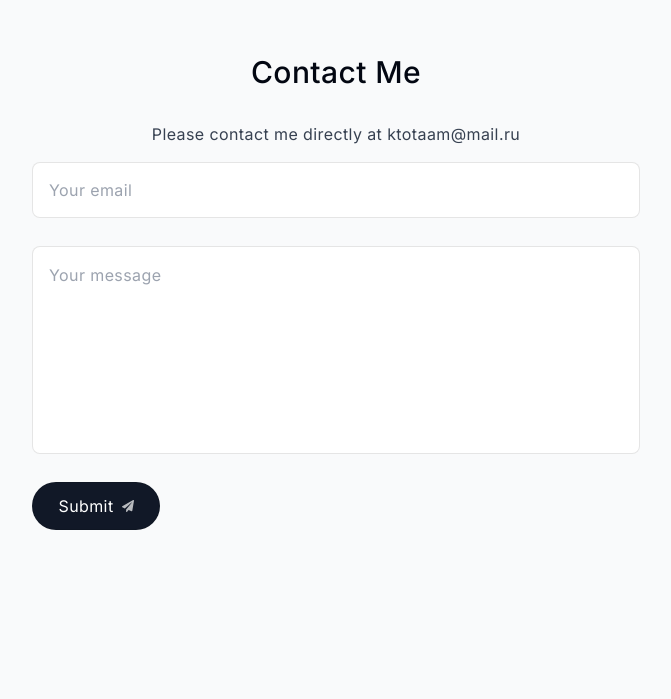
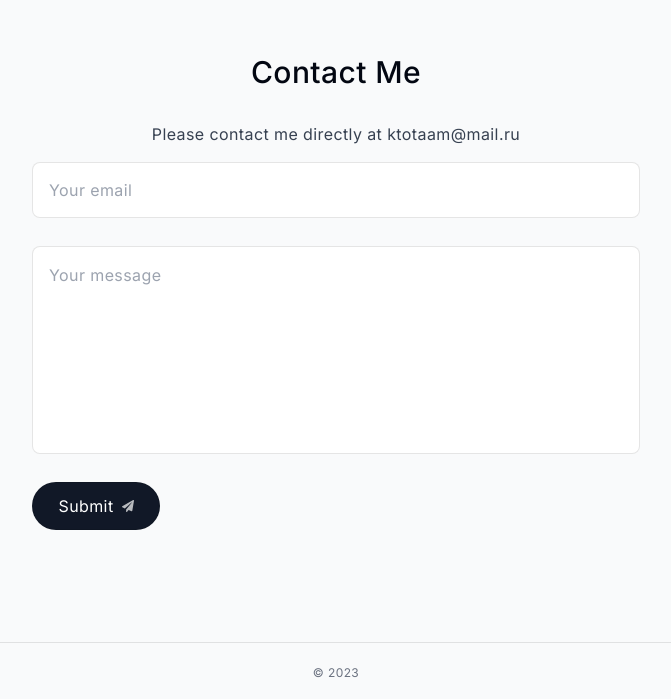
Before and after one commit to violetflash/portfolio, a Next.js app: page / in a window 1280 px wide. Shown: the part 3803-4502 px from the top of the page, without its empty margins (304-975 px from the left). Before the commit the page ends 4445 px from the top, so only its background shows below. Built offline with nearby package versions, Linux system fonts and the light colour scheme; no server answers.

Commit message:
feature/footer add footer

```diff
--- a/app/globals.css
+++ b/app/globals.css
@@ -4,7 +4,7 @@
 
 @layer base {
     body {
-        @apply bg-[#ecf03] text-[#1f2937] tracking-wide shadow-[0_0_10px_purple]
+        @apply bg-[#ecf03] text-[#1f2937] tracking-wide
     }
     html {
         --line-color: #e5e7eb;
--- a/app/layout.tsx
+++ b/app/layout.tsx
@@ -1,4 +1,5 @@
 import './globals.css'
+import { Footer } from '@/components/footer';
 import { Header } from '@/components/header';
 import { ActiveSectionContextProvider } from '@/context/active-section-context';
 import { cn } from '@/utils/cn';
@@ -29,7 +30,8 @@ export default function RootLayout({
     <ActiveSectionContextProvider>
       <Header/>
       {children}
-        <Toaster position="top-right" toastOptions={{ duration: 3000 }}/>
+      <Toaster position="top-right" toastOptions={{ duration: 3000 }}/>
+      <Footer />
     </ActiveSectionContextProvider>
   </body>
   </html>)
--- /dev/null
+++ b/components/footer.tsx
@@ -0,0 +1,13 @@
+// @flow
+import * as React from 'react';
+
+type Props = {
+
+};
+export const Footer = (props: Props) => {
+  return (
+    <footer className="text-center px-4 py-4 text-gray-500 border-t border-black/10">
+      <small className="text-xs">&copy; {new Date().getFullYear()}</small>
+    </footer>
+  );
+};
```
